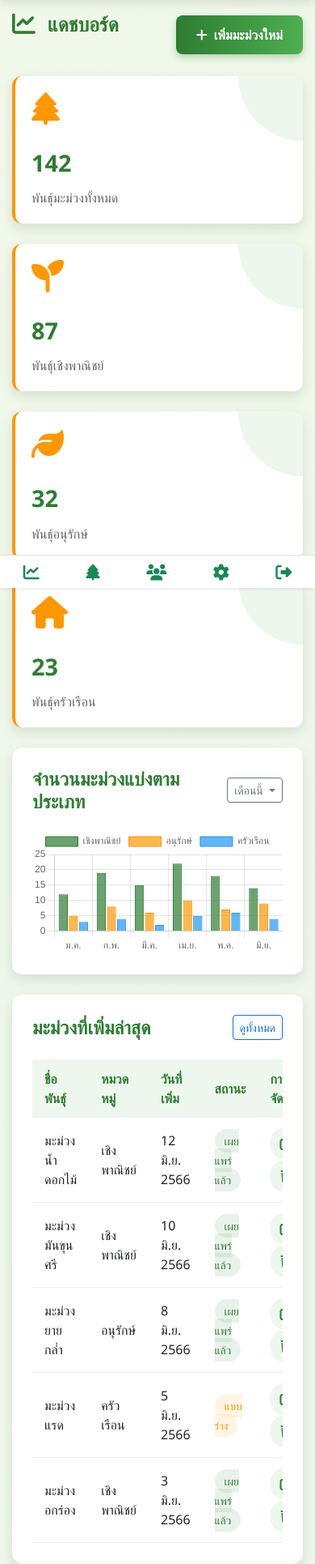
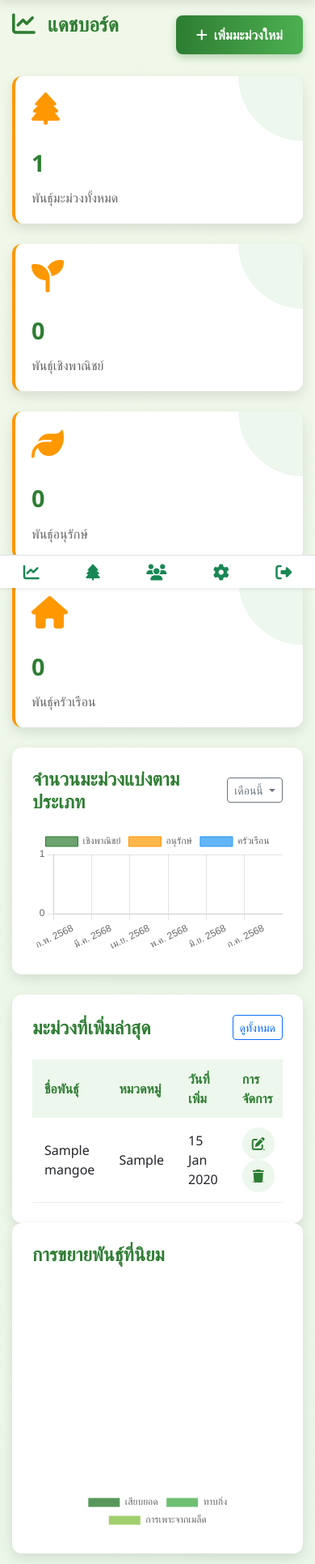
Before and after one commit to sukandapop/Data_mango, a PHP site: page /dashboard.php in a window 390 px wide. Shown: the part 118-2049 px from the top of the page at 81% size. Run offline with PHP 8.4, Linux system fonts and the light colour scheme; tables that the repository leaves empty or names only in its code hold one stand-in row (values such as "Sample post"); grey boxes marked "Sample" are stand-in pictures.

Commit message:
แก้หน้า Dashboard เพื่อดึงข้อมูลจริงมาแสดงกราฟ

```diff
--- a/admin/dashboard.php
+++ b/admin/dashboard.php
@@ -1,5 +1,98 @@
+<?php
+// filepath: c:\xampp\htdocs\Data_mango\admin\dashboard.php
+require_once 'db.php';
+
+// นับจำนวนทั้งหมด
+$total_sql = "SELECT COUNT(*) AS total FROM mangoes";
+$total_result = $conn->query($total_sql);
+$total = $total_result->fetch_assoc()['total'] ?? 0;
+
+// นับแต่ละหมวดหมู่
+$categories = [
+    'เชิงพาณิชย์' => 0,
+    'เชิงอนุรักษ์' => 0,
+    'ครัวเรือน' => 0
+];
+$cat_sql = "SELECT category, COUNT(*) AS count FROM mangoes GROUP BY category";
+$cat_result = $conn->query($cat_sql);
+while ($row = $cat_result->fetch_assoc()) {
+    $cat = $row['category'] ?? '';
+    if (isset($categories[$cat])) {
+        $categories[$cat] = $row['count'];
+    }
+}
+?>
+<?php
+    $months = [];
+    $thai_months = [
+        'Jan' => 'ม.ค.',
+        'Feb' => 'ก.พ.',
+        'Mar' => 'มี.ค.',
+        'Apr' => 'เม.ย.',
+        'May' => 'พ.ค.',
+        'Jun' => 'มิ.ย.',
+        'Jul' => 'ก.ค.',
+        'Aug' => 'ส.ค.',
+        'Sep' => 'ก.ย.',
+        'Oct' => 'ต.ค.',
+        'Nov' => 'พ.ย.',
+        'Dec' => 'ธ.ค.'
+    ];
+
+    for ($i = 5; $i >= 0; $i--) {
+        $month = date('Y-m', strtotime("-$i month"));
+        $en_month = date('M', strtotime($month));
+        $year = date('Y', strtotime($month)) + 543;
+        $months[] = $thai_months[$en_month] . ' ' . $year;
+
+        // นับแต่ละประเภทในเดือนนี้
+        $sql = "SELECT category, COUNT(*) AS count
+                    FROM mangoes
+                    WHERE DATE_FORMAT(created_at, '%Y-%m') = '$month'
+                    GROUP BY category";
+        $res = $conn->query($sql);
+
+        // เตรียมค่าเริ่มต้น
+        $data = [
+            'เชิงพาณิชย์' => 0,
+            'เชิงอนุรักษ์' => 0,
+            'ครัวเรือน' => 0
+        ];
+        while ($row = $res->fetch_assoc()) {
+            $cat = $row['category'];
+            $data[$cat] = $row['count'];
+        }
+        $commercial[] = $data['เชิงพาณิชย์'];
+        $conserve[] = $data['เชิงอนุรักษ์'];
+        $household[] = $data['ครัวเรือน'];
+    }
+?>
+<?php
+    $propagation_options = ['เสียบยอด', 'ทาบกิ่ง', 'การเพาะจากเมล็ด'];
+    $propagation_counts = array_fill_keys($propagation_options, 0);
+
+    // ดึงข้อมูล propagation ทั้งหมด
+    $sql = "SELECT propagation FROM mangoes";
+    $res = $conn->query($sql);
+    while ($row = $res->fetch_assoc()) {
+        // สมมติว่าเก็บเป็น string เช่น "เสียบยอด,ทาบกิ่ง"
+        $props = explode(',', $row['propagation']);
+        foreach ($props as $prop) {
+            $prop = trim($prop);
+            if (isset($propagation_counts[$prop])) {
+                $propagation_counts[$prop]++;
+            }
+        }
+    }
+?>
+<?php
+    $sql_card = "SELECT name_local, name_sci, category, header_img, propagation, processing, created_at FROM mangoes ORDER BY created_at DESC LIMIT 2";
+    $result_card = $conn->query($sql_card);
+?>
+
 <!DOCTYPE html>
 <html lang="th">
+
 <head>
     <meta charset="UTF-8">
     <meta name="viewport" content="width=device-width, initial-scale=1.0">
@@ -73,7 +166,8 @@
             transition: margin 0.3s;
         }
 
-        .sidebar .nav-link:hover, .sidebar .nav-link.active {
+        .sidebar .nav-link:hover,
+        .sidebar .nav-link.active {
             background: rgba(46, 125, 50, 0.1);
             color: var(--primary-color);
         }
@@ -357,25 +451,31 @@
                 max-width: 60px !important;
                 padding: 10px 0 !important;
             }
+
             #sidebarNav .logo {
                 padding: 10px 0 !important;
             }
+
             #sidebarNav .logo img {
                 width: 40px !important;
                 height: 40px !important;
                 margin-bottom: 5px !important;
             }
+
             #sidebarNav .logo h4 {
                 display: none !important;
             }
+
             #sidebarNav .nav-link {
                 padding: 12px 5px !important;
                 margin: 5px 5px !important;
                 justify-content: center !important;
             }
+
             #sidebarNav .nav-link i {
                 margin-right: 0 !important;
             }
+
             #sidebarNav .nav-link span {
                 display: none !important;
             }
@@ -385,17 +485,21 @@
             #sidebarNav .logo h4 {
                 display: none !important;
             }
+
             #sidebarNav {
                 min-width: 80px;
                 max-width: 80px;
             }
+
             #sidebarNav .nav-link {
                 padding: 12px 10px !important;
                 margin: 5px 5px !important;
             }
+
             #sidebarNav .nav-link i {
                 margin-right: 0 !important;
             }
+
             #sidebarNav .nav-link span {
                 display: none !important;
             }
@@ -405,10 +509,12 @@
             #sidebarNav {
                 display: none !important;
             }
+
             #mobileNav {
                 display: block !important;
             }
         }
+
         @media (min-width: 992px) {
             #mobileNav {
                 display: none !important;
@@ -416,6 +522,7 @@
         }
     </style>
 </head>
+
 <body>
 
     <header class="dashboard-header">
@@ -497,32 +604,33 @@
                 </div>
 
                 <!-- Stats Cards -->
+
                 <div class="row">
                     <div class="col-md-3 col-sm-6">
                         <div class="stats-card">
                             <i class="fas fa-tree"></i>
-                            <div class="number">142</div>
+                            <div class="number"><?= $total ?></div>
                             <div class="label">พันธุ์มะม่วงทั้งหมด</div>
                         </div>
                     </div>
                     <div class="col-md-3 col-sm-6">
                         <div class="stats-card">
                             <i class="fas fa-seedling"></i>
-                            <div class="number">87</div>
+                            <div class="number"><?= $categories['เชิงพาณิชย์'] ?></div>
                             <div class="label">พันธุ์เชิงพาณิชย์</div>
                         </div>
                     </div>
                     <div class="col-md-3 col-sm-6">
                         <div class="stats-card">
                             <i class="fas fa-leaf"></i>
-                            <div class="number">32</div>
+                            <div class="number"><?= $categories['เชิงอนุรักษ์'] ?></div>
                             <div class="label">พันธุ์อนุรักษ์</div>
                         </div>
                     </div>
                     <div class="col-md-3 col-sm-6">
                         <div class="stats-card">
                             <i class="fas fa-home"></i>
-                            <div class="number">23</div>
+                            <div class="number"><?= $categories['ครัวเรือน'] ?></div>
                             <div class="label">พันธุ์ครัวเรือน</div>
                         </div>
                     </div>
@@ -551,7 +659,7 @@
                         <div class="recent-mangos">
                             <div class="d-flex justify-content-between align-items-center mb-4">
                                 <h3 class="chart-title">มะม่วงที่เพิ่มล่าสุด</h3>
-                                <a href="#" class="btn btn-sm btn-outline-primary">ดูทั้งหมด</a>
+                                <a href="mango_list.php" class="btn btn-sm btn-outline-primary">ดูทั้งหมด</a>
                             </div>
                             <div class="table-responsive">
                                 <table class="table-mangos">
@@ -560,81 +668,36 @@
                                             <th>ชื่อพันธุ์</th>
                                             <th>หมวดหมู่</th>
                                             <th>วันที่เพิ่ม</th>
-                                            <th>สถานะ</th>
                                             <th>การจัดการ</th>
                                         </tr>
                                     </thead>
                                     <tbody>
+                                        <?php
+                                        // ดึงมะม่วงที่เพิ่มล่าสุด 5 รายการ
+                                        $sql = "SELECT id, name_local, category, created_at FROM mangoes ORDER BY created_at DESC LIMIT 5";
+                                        $result = $conn->query($sql);
+                                        ?>
+                                        <?php if ($result && $result->num_rows > 0): ?>
+                                            <?php while ($row = $result->fetch_assoc()): ?>
                                                 <tr>
-                                            <td>มะม่วงน้ำดอกไม้</td>
-                                            <td>เชิงพาณิชย์</td>
-                                            <td>12 มิ.ย. 2566</td>
-                                            <td><span class="status-badge status-published">เผยแพร่แล้ว</span></td>
+                                                    <td><?= htmlspecialchars($row['name_local']) ?></td>
+                                                    <td><?= htmlspecialchars($row['category']) ?></td>
+                                                    <td><?= date('d M Y', strtotime($row['created_at'])) ?></td>
                                                     <td>
-                                                <button class="action-btn me-1">
+                                                        <a href="edit_mango.php?id=<?= $row['id'] ?>" class="action-btn me-1" title="แก้ไข">
                                                             <i class="fas fa-edit"></i>
-                                                </button>
-                                                <button class="action-btn">
+                                                        </a>
+                                                        <a href="delete_mango.php?id=<?= $row['id'] ?>" class="action-btn" title="ลบ" onclick="return confirm('ยืนยันการลบ?')">
                                                             <i class="fas fa-trash"></i>
-                                                </button>
+                                                        </a>
                                                     </td>
                                                 </tr>
+                                            <?php endwhile; ?>
+                                        <?php else: ?>
                                             <tr>
-                                            <td>มะม่วงมันขุนศรี</td>
-                                            <td>เชิงพาณิชย์</td>
-                                            <td>10 มิ.ย. 2566</td>
-                                            <td><span class="status-badge status-published">เผยแพร่แล้ว</span></td>
-                                            <td>
-                                                <button class="action-btn me-1">
-                                                    <i class="fas fa-edit"></i>
-                                                </button>
-                                                <button class="action-btn">
-                                                    <i class="fas fa-trash"></i>
-                                                </button>
-                                            </td>
+                                                <td colspan="4" class="text-center">ไม่มีข้อมูล</td>
                                             </tr>
-                                        <tr>
-                                            <td>มะม่วงยายกล่ำ</td>
-                                            <td>อนุรักษ์</td>
-                                            <td>8 มิ.ย. 2566</td>
-                                            <td><span class="status-badge status-published">เผยแพร่แล้ว</span></td>
-                                            <td>
-                                                <button class="action-btn me-1">
-                                                    <i class="fas fa-edit"></i>
-                                                </button>
-                                                <button class="action-btn">
-                                                    <i class="fas fa-trash"></i>
-                                                </button>
-                                            </td>
-                                        </tr>
-                                        <tr>
-                                            <td>มะม่วงแรด</td>
-                                            <td>ครัวเรือน</td>
-                                            <td>5 มิ.ย. 2566</td>
-                                            <td><span class="status-badge status-draft">แบบร่าง</span></td>
-                                            <td>
-                                                <button class="action-btn me-1">
-                                                    <i class="fas fa-edit"></i>
-                                                </button>
-                                                <button class="action-btn">
-                                                    <i class="fas fa-trash"></i>
-                                                </button>
-                                            </td>
-                                        </tr>
-                                        <tr>
-                                            <td>มะม่วงอกร่อง</td>
-                                            <td>เชิงพาณิชย์</td>
-                                            <td>3 มิ.ย. 2566</td>
-                                            <td><span class="status-badge status-published">เผยแพร่แล้ว</span></td>
-                                            <td>
-                                                <button class="action-btn me-1">
-                                                    <i class="fas fa-edit"></i>
-                                                </button>
-                                                <button class="action-btn">
-                                                    <i class="fas fa-trash"></i>
-                                                </button>
-                                            </td>
-                                        </tr>
+                                        <?php endif; ?>
                                     </tbody>
                                 </table>
                             </div>
@@ -650,39 +713,34 @@
                         </div>
 
                         <div class="row">
-                            <div class="col-md-6 col-lg-12">
+                            <?php if ($result_card && $result_card->num_rows > 0): ?>
+                                <?php while ($row_card = $result_card->fetch_assoc()): ?>
+                                    <?php
+                                        $img = !empty($row_card['header_img']) ? '/Data_mango/' . htmlspecialchars($row_card['header_img']) : 'https://via.placeholder.com/400x180?text=No+Image';
+                                        $name_local = !empty($row_card['name_local']) ? htmlspecialchars($row_card['name_local']) : '-';
+                                        $name_sci = !empty($row_card['name_sci']) ? htmlspecialchars($row_card['name_sci']) : '-';
+                                        $category = !empty($row_card['category']) ? htmlspecialchars($row_card['category']) : '-';
+                                        $propagation = !empty($row_card['propagation']) ? htmlspecialchars($row_card['propagation']) : '-';
+                                        $processing = !empty($row_card['processing']) ? htmlspecialchars($row_card['processing']) : '-';
+                                        $created = !empty($row_card['created_at']) ? date('d M Y', strtotime($row_card['created_at'])) : '-';
+                                    ?>
+                                    <div class="col-md-6 col-lg-12 py-2">
                                         <div class="mango-card">
-                                    <div class="mango-img" style="background-image: url('https://www.chiataigroup.com/imgadmins/detail_photo/Detail_th_1739849720.jpg');"></div>
+                                            <div class="mango-img" style="background-image: url('<?= $img ?>');"></div>
                                             <div class="mango-info">
-                                        <h3 class="mango-name">มะม่วงน้ำดอกไม้</h3>
-                                        <div class="mango-sci-name">Mangifera indica 'Nam Dok Mai'</div>
-                                        <span class="mango-category">เชิงพาณิชย์</span>
+                                                <h3 class="mango-name"><?= $name_local ?></h3>
+                                                <div class="mango-sci-name"><?= $name_sci ?></div>
+                                                <span class="mango-category"><?= $category ?></span>
                                                 <ul class="mango-details">
-                                            <li><i class="fas fa-calendar"></i> เก็บเกี่ยว: มีนาคม-พฤษภาคม</li>
-                                            <li><i class="fas fa-ruler-combined"></i> ขนาดผล: 12-16 ซม.</li>
-                                            <li><i class="fas fa-weight"></i> น้ำหนัก: 300-400 กรัม</li>
-                                            <li><i class="fas fa-tint"></i> ความหวาน: 16-18 °Brix</li>
+                                                    <li><i class="fas fa-seedling"></i> การขยายพันธุ์: <?= $propagation ?></li>
+                                                    <li><i class="fas fa-cogs"></i> การแปรรูป: <?= $processing ?></li>
+                                                    <li><i class="fas fa-calendar-plus"></i> เวลาที่เพิ่ม: <?= $created ?></li>
                                                 </ul>
                                             </div>
                                         </div>
                                     </div>
-
-                            <div class="col-md-6 col-lg-12 py-4">
-                                <div class="mango-card">
-                                    <div class="mango-img" style="background-image: url('https://cms.dmpcdn.com/food/2025/04/29/60f29630-24ca-11f0-a8ca-376cbf68f0bf_webp_original.webp');"></div>
-                                    <div class="mango-info">
-                                        <h3 class="mango-name">มะม่วงอกร่อง</h3>
-                                        <div class="mango-sci-name">Mangifera indica 'Ok Rhong'</div>
-                                        <span class="mango-category">เชิงพาณิชย์</span>
-                                        <ul class="mango-details">
-                                            <li><i class="fas fa-calendar"></i> เก็บเกี่ยว: เมษายน-มิถุนายน</li>
-                                            <li><i class="fas fa-ruler-combined"></i> ขนาดผล: 10-14 ซม.</li>
-                                            <li><i class="fas fa-weight"></i> น้ำหนัก: 250-350 กรัม</li>
-                                            <li><i class="fas fa-tint"></i> ความหวาน: 18-22 °Brix</li>
-                                        </ul>
-                                    </div>
-                                </div>
-                            </div>
+                                <?php endwhile; ?>
+                            <?php endif; ?>
                         </div>
                     </div>
                 </div>
@@ -708,22 +766,22 @@
         const mangoChart = new Chart(mangoCtx, {
             type: 'bar',
             data: {
-                labels: ['ม.ค.', 'ก.พ.', 'มี.ค.', 'เม.ย.', 'พ.ค.', 'มิ.ย.'],
+                labels: <?= json_encode($months, JSON_UNESCAPED_UNICODE) ?>,
                 datasets: [{
                     label: 'เชิงพาณิชย์',
-                    data: [12, 19, 15, 22, 18, 14],
+                    data: <?= json_encode($commercial, JSON_UNESCAPED_UNICODE) ?>,
                     backgroundColor: 'rgba(46, 125, 50, 0.7)',
                     borderColor: 'rgba(46, 125, 50, 1)',
                     borderWidth: 1
                 }, {
                     label: 'อนุรักษ์',
-                    data: [5, 8, 6, 10, 7, 9],
+                    data: <?= json_encode($conserve, JSON_UNESCAPED_UNICODE) ?>,
                     backgroundColor: 'rgba(255, 152, 0, 0.7)',
                     borderColor: 'rgba(255, 152, 0, 1)',
                     borderWidth: 1
                 }, {
                     label: 'ครัวเรือน',
-                    data: [3, 4, 2, 5, 6, 4],
+                    data: <?= json_encode($household, JSON_UNESCAPED_UNICODE) ?>,
                     backgroundColor: 'rgba(33, 150, 243, 0.7)',
                     borderColor: 'rgba(33, 150, 243, 1)',
                     borderWidth: 1
@@ -743,7 +801,7 @@
                     y: {
                         beginAtZero: true,
                         ticks: {
-                            stepSize: 5
+                            stepSize: 1
                         }
                     }
                 }
@@ -755,9 +813,9 @@
         const propChart = new Chart(propCtx, {
             type: 'doughnut',
             data: {
-                labels: ['เสียบยอด', 'ทาบกิ่ง', 'เพาะเมล็ด', 'ตอนกิ่ง'],
+                labels: <?= json_encode(array_keys($propagation_counts), JSON_UNESCAPED_UNICODE) ?>,
                 datasets: [{
-                    data: [45, 30, 15, 10],
+                    data: <?= json_encode(array_values($propagation_counts), JSON_UNESCAPED_UNICODE) ?>,
                     backgroundColor: [
                         'rgba(46, 125, 50, 0.8)',
                         'rgba(76, 175, 80, 0.8)',
--- a/admin/edit_mango.php
+++ b/admin/edit_mango.php
@@ -267,7 +267,7 @@
 
         .image-preview {
             width: 100%;
-            height: 180px;
+            height: 210px;
             border: 2px dashed #ddd;
             border-radius: 10px;
             display: flex;
--- a/admin/view_mango.php
+++ b/admin/view_mango.php
@@ -152,7 +152,7 @@ $processing = csv_to_array($mango['processing'] ?? '');
 
         .morphology-img {
             width: 100%;
-            height: 180px;
+            height: 210px;
             object-fit: cover;
             border-radius: 10px;
             box-shadow: var(--shadow-sm);
```
Also changed, not shown: uploads/header_68656b9c96a4b.jpg (added), uploads/header_68656d15a5d78.jpg (added), uploads/morph_fruit_68656b9c96dc0.png (added), uploads/morph_fruit_68656d15a6000.png (added). Lines whose indentation alone changed are shown as unchanged.
